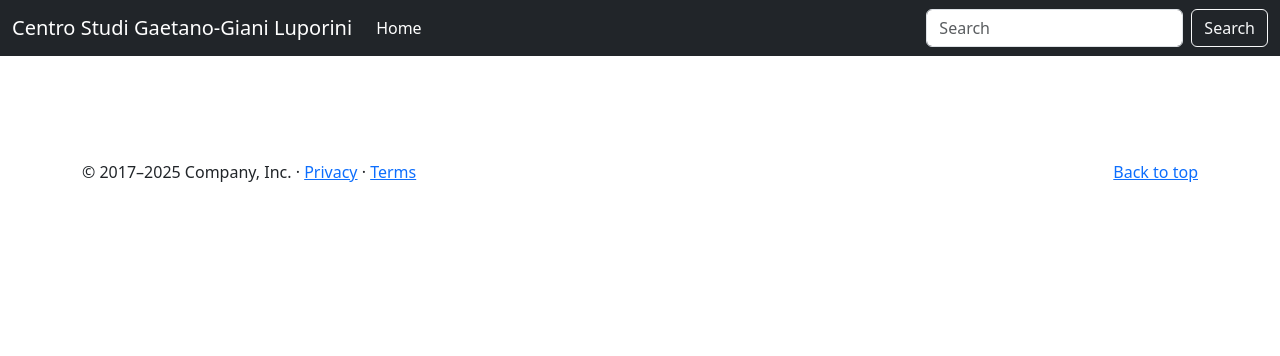
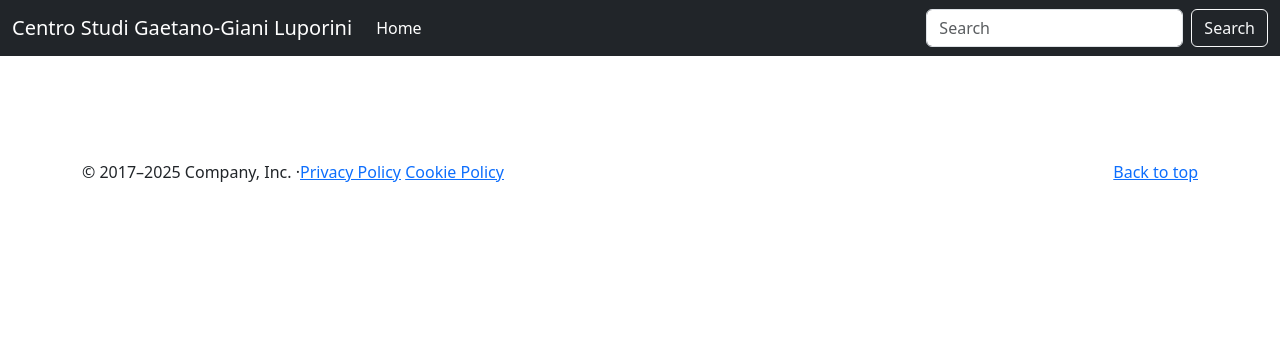
Before and after one commit to alemmax-1/csl, a Django app: page / in a window 1280 px wide. Shown: the top 356 px of the page. Run offline with Django 5.2, Linux system fonts and the light colour scheme; data that the repository does not hold is empty; some libraries are stand-ins or nearby versions.

Commit message:
Aggiunti privacy e cookie policies nel footer

```diff
--- a/templates/components/footer.html
+++ b/templates/components/footer.html
@@ -2,5 +2,6 @@
   <a href="#">Back to top</a>
 </p>
 <p>
-  &copy; 2017–2025 Company, Inc. &middot; <a href="#">Privacy</a> &middot; <a href="#">Terms</a>
+  &copy; 2017–2025 Company, Inc. &middot;<a href="https://www.iubenda.com/privacy-policy/90091573" class="iubenda-black iubenda-noiframe iubenda-embed iubenda-noiframe " title="Privacy Policy ">Privacy Policy</a><script type="text/javascript">(function (w,d) {var loader = function () {var s = d.createElement("script"), tag = d.getElementsByTagName("script")[0]; s.src="https://cdn.iubenda.com/iubenda.js"; tag.parentNode.insertBefore(s,tag);}; if(w.addEventListener){w.addEventListener("load", loader, false);}else if(w.attachEvent){w.attachEvent("onload", loader);}else{w.onload = loader;}})(window, document);</script>
+<a href="https://www.iubenda.com/privacy-policy/90091573/cookie-policy" class="iubenda-black iubenda-noiframe iubenda-embed iubenda-noiframe " title="Cookie Policy ">Cookie Policy</a><script type="text/javascript">(function (w,d) {var loader = function () {var s = d.createElement("script"), tag = d.getElementsByTagName("script")[0]; s.src="https://cdn.iubenda.com/iubenda.js"; tag.parentNode.insertBefore(s,tag);}; if(w.addEventListener){w.addEventListener("load", loader, false);}else if(w.attachEvent){w.attachEvent("onload", loader);}else{w.onload = loader;}})(window, document);</script>
 </p>
```
